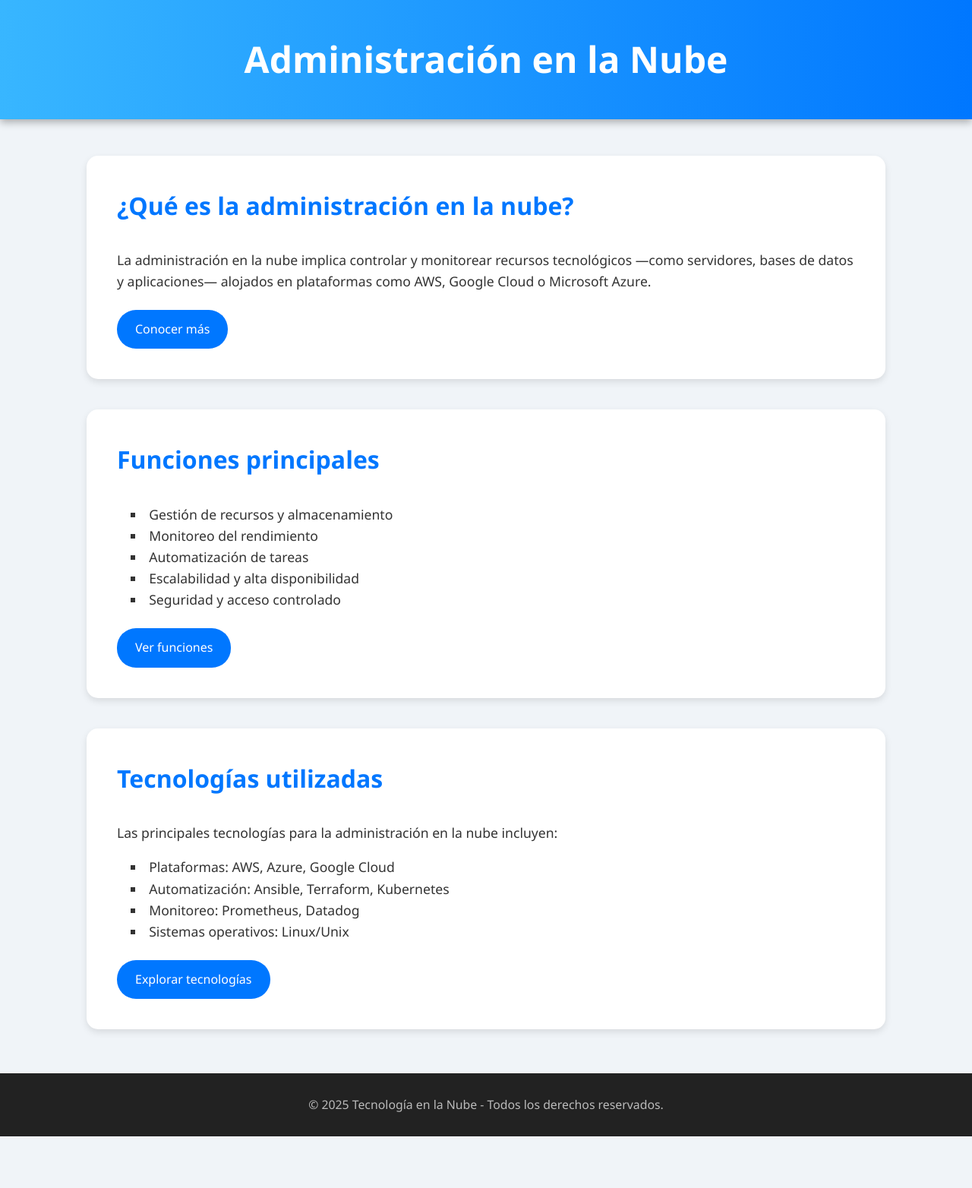
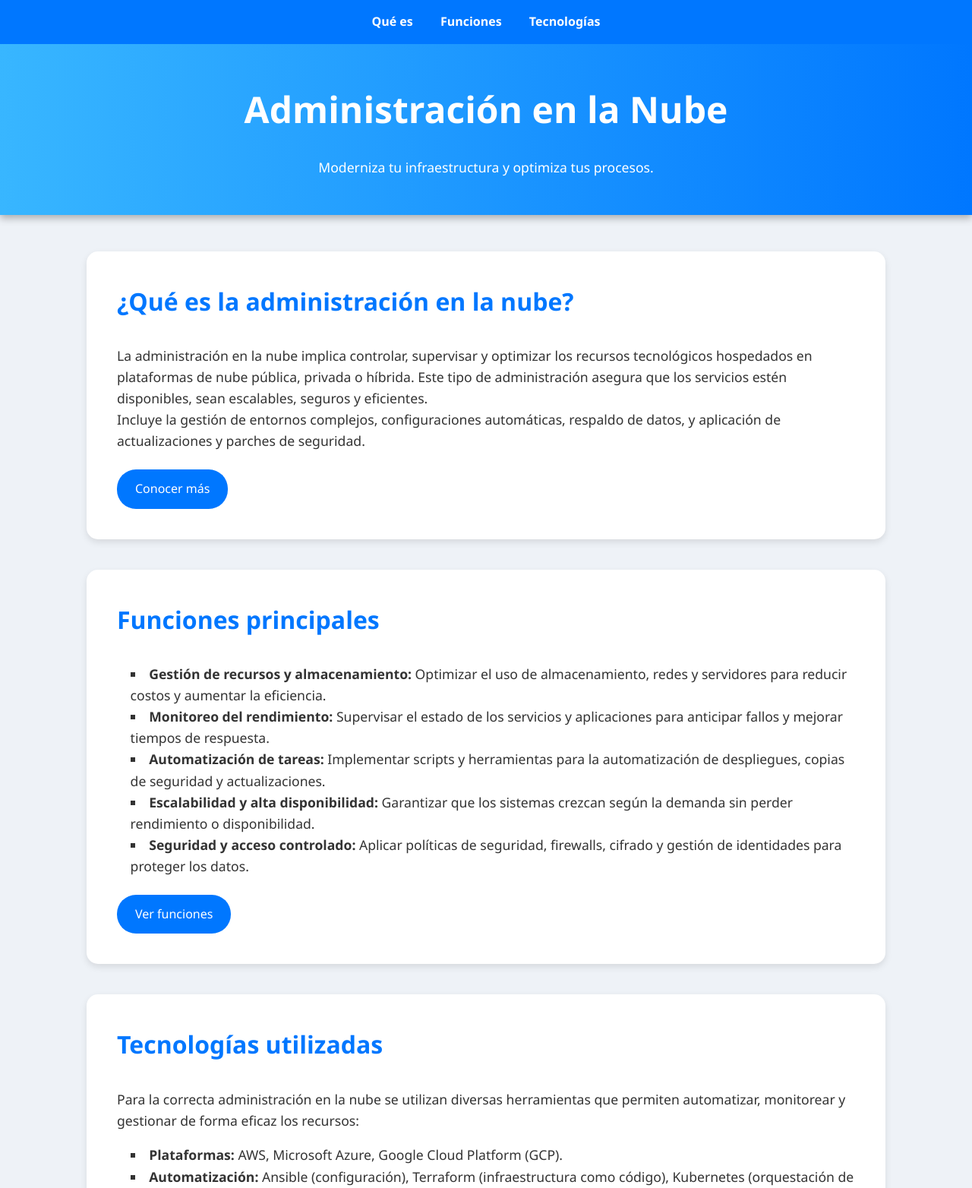
Before and after one commit to 24DAGA24/GERENCIA-DE-SISTEMAS-DE-INFORMACION, a plain HTML site: page INDEX.html in a window 1280 px wide. Shown: the top 1564 px of the page at 76% size. Before the commit the page ends 1496 px from the top, so only its background shows below. Drawn offline with Linux system fonts and the light colour scheme.

Commit message:
Update INDEX.html

```diff
--- a/INDEX.html
+++ b/INDEX.html
@@ -12,19 +12,38 @@
         }
         body {
             font-family: 'Segoe UI', Tahoma, Geneva, Verdana, sans-serif;
-            background-color: #f0f4f8;
+            background-color: #eef2f7;
             color: #333;
             line-height: 1.6;
+        }
+        nav {
+            background-color: #0077ff;
+            padding: 1em;
+            text-align: center;
+            position: sticky;
+            top: 0;
+            z-index: 1000;
+        }
+        nav a {
+            color: white;
+            margin: 0 1em;
+            text-decoration: none;
+            font-weight: bold;
+            transition: color 0.3s;
+        }
+        nav a:hover {
+            color: #ffdd57;
         }
         header {
             background: linear-gradient(90deg, #38b6ff, #0077ff);
             color: white;
-            padding: 2.5em 1em;
+            padding: 3em 1em;
             text-align: center;
             box-shadow: 0 4px 10px rgba(0,0,0,0.3);
         }
         header h1 {
             font-size: 3em;
+            margin-bottom: 0.5em;
         }
         main {
             max-width: 1100px;
@@ -92,37 +111,46 @@
 </head>
 <body>
 
+<nav>
+    <a href="#que-es">Qué es</a>
+    <a href="#funciones">Funciones</a>
+    <a href="#tecnologias">Tecnologías</a>
+</nav>
+
 <header>
     <h1>Administración en la Nube</h1>
+    <p>Moderniza tu infraestructura y optimiza tus procesos.</p>
 </header>
 
 <main>
-    <section>
+    <section id="que-es">
         <h2>¿Qué es la administración en la nube?</h2>
-        <p>La administración en la nube implica controlar y monitorear recursos tecnológicos —como servidores, bases de datos y aplicaciones— alojados en plataformas como AWS, Google Cloud o Microsoft Azure.</p>
+        <p>La administración en la nube implica controlar, supervisar y optimizar los recursos tecnológicos hospedados en plataformas de nube pública, privada o híbrida. Este tipo de administración asegura que los servicios estén disponibles, sean escalables, seguros y eficientes.</p>
+        <p>Incluye la gestión de entornos complejos, configuraciones automáticas, respaldo de datos, y aplicación de actualizaciones y parches de seguridad.</p>
         <a href="#" class="btn">Conocer más</a>
     </section>
 
-    <section>
+    <section id="funciones">
         <h2>Funciones principales</h2>
         <ul>
-            <li>Gestión de recursos y almacenamiento</li>
-            <li>Monitoreo del rendimiento</li>
-            <li>Automatización de tareas</li>
-            <li>Escalabilidad y alta disponibilidad</li>
-            <li>Seguridad y acceso controlado</li>
+            <li><strong>Gestión de recursos y almacenamiento:</strong> Optimizar el uso de almacenamiento, redes y servidores para reducir costos y aumentar la eficiencia.</li>
+            <li><strong>Monitoreo del rendimiento:</strong> Supervisar el estado de los servicios y aplicaciones para anticipar fallos y mejorar tiempos de respuesta.</li>
+            <li><strong>Automatización de tareas:</strong> Implementar scripts y herramientas para la automatización de despliegues, copias de seguridad y actualizaciones.</li>
+            <li><strong>Escalabilidad y alta disponibilidad:</strong> Garantizar que los sistemas crezcan según la demanda sin perder rendimiento o disponibilidad.</li>
+            <li><strong>Seguridad y acceso controlado:</strong> Aplicar políticas de seguridad, firewalls, cifrado y gestión de identidades para proteger los datos.</li>
         </ul>
         <a href="#" class="btn">Ver funciones</a>
     </section>
 
-    <section>
+    <section id="tecnologias">
         <h2>Tecnologías utilizadas</h2>
-        <p>Las principales tecnologías para la administración en la nube incluyen:</p>
+        <p>Para la correcta administración en la nube se utilizan diversas herramientas que permiten automatizar, monitorear y gestionar de forma eficaz los recursos:</p>
         <ul>
-            <li>Plataformas: AWS, Azure, Google Cloud</li>
-            <li>Automatización: Ansible, Terraform, Kubernetes</li>
-            <li>Monitoreo: Prometheus, Datadog</li>
-            <li>Sistemas operativos: Linux/Unix</li>
+            <li><strong>Plataformas:</strong> AWS, Microsoft Azure, Google Cloud Platform (GCP).</li>
+            <li><strong>Automatización:</strong> Ansible (configuración), Terraform (infraestructura como código), Kubernetes (orquestación de contenedores).</li>
+            <li><strong>Monitoreo:</strong> Prometheus (recolección de métricas), Datadog (análisis de datos y alertas).</li>
+            <li><strong>Sistemas Operativos:</strong> Linux/Unix como entornos predominantes en servidores cloud.</li>
+            <li><strong>Seguridad:</strong> Vault, IAM (Identity and Access Management), firewalls administrados.</li>
         </ul>
         <a href="#" class="btn">Explorar tecnologías</a>
     </section>
```
